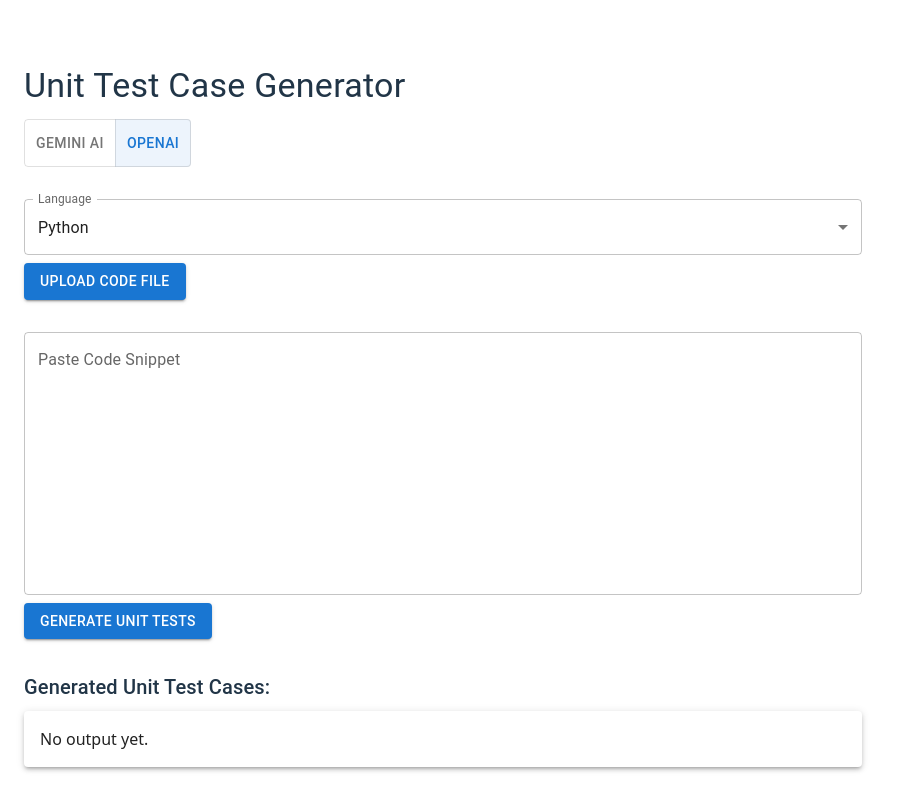
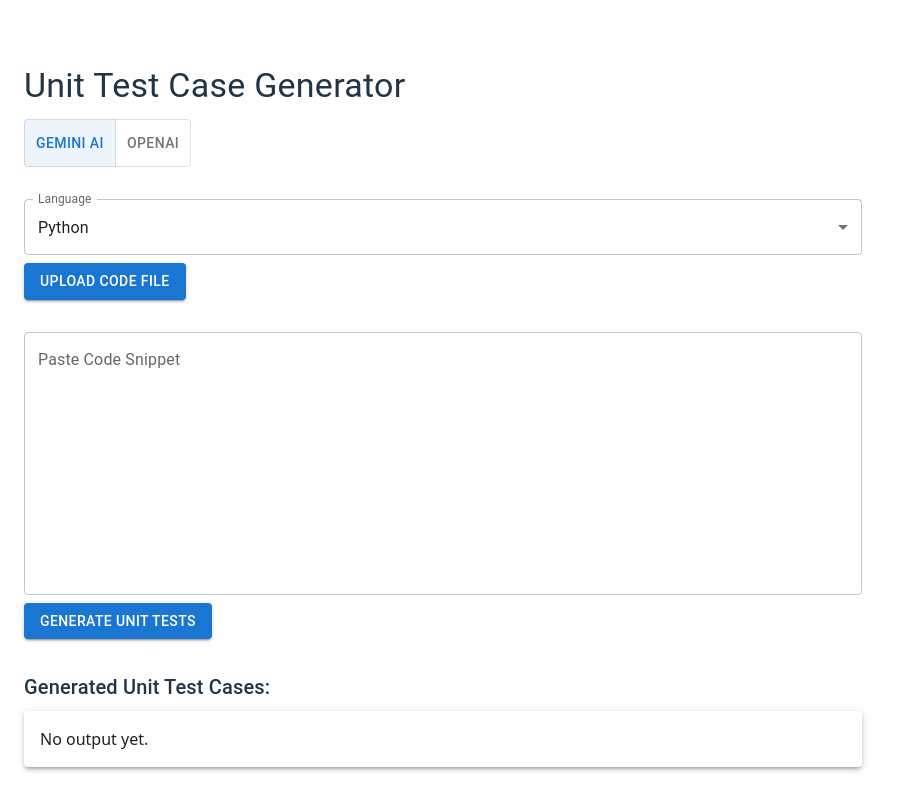
Before and after one commit to IshaqSyedSonata/unit-test-genai-frontend, a React (Vite) app: page / in a window 1280 px wide. Shown: the whole page, without its empty margins (0-905 px from the left). Built offline with nearby package versions, Linux system fonts and the light colour scheme.

Commit message:
fixed issue with geminin model

```diff
--- a/src/App.jsx
+++ b/src/App.jsx
@@ -9,7 +9,7 @@
   const [code, setCode] = useState('');
   const [language, setLanguage] = useState('python');
   const [output, setOutput] = useState('');
-  const [apiType, setApiType] = useState('paid');
+  const [apiType, setApiType] = useState('free');
 
 //   $body = '{ "code": "def add(a, b): return a + b", "language": "python" }'
 // $headers = @{ "Content-Type" = "application/json" }
```
